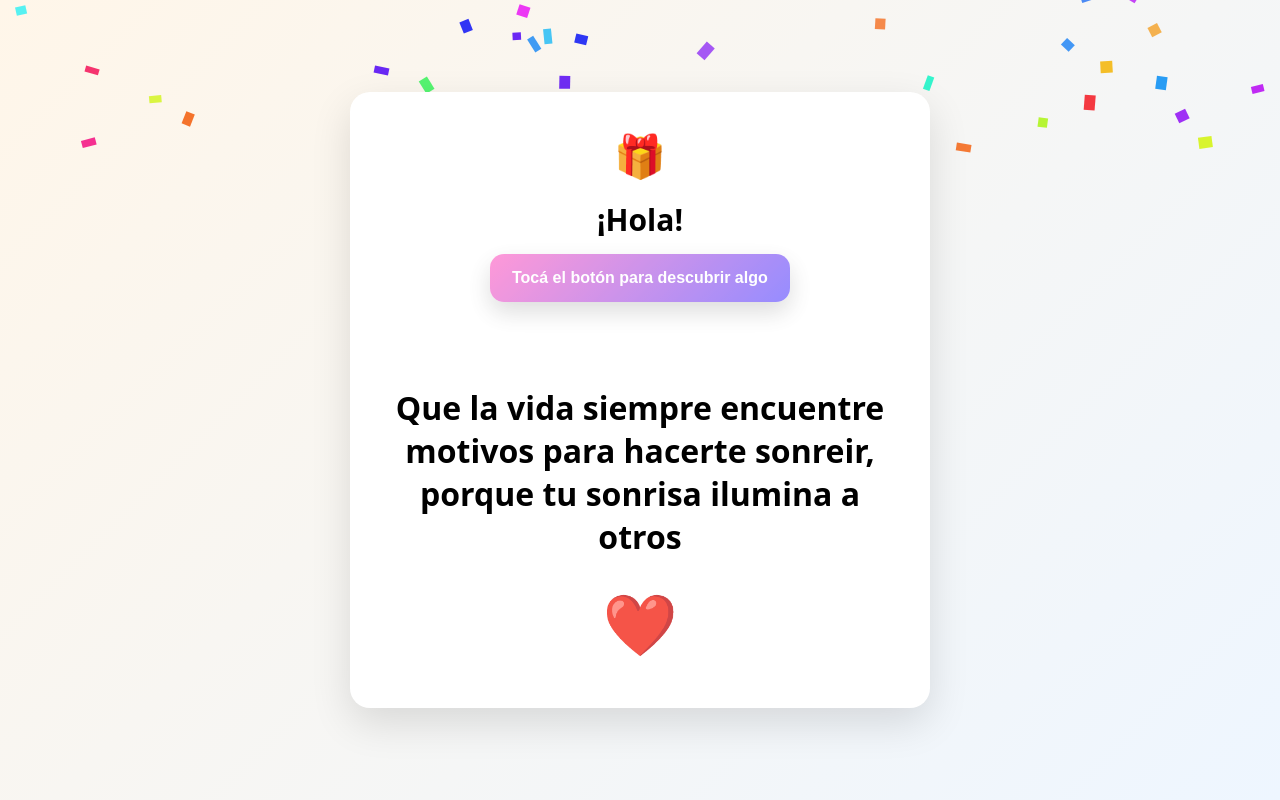
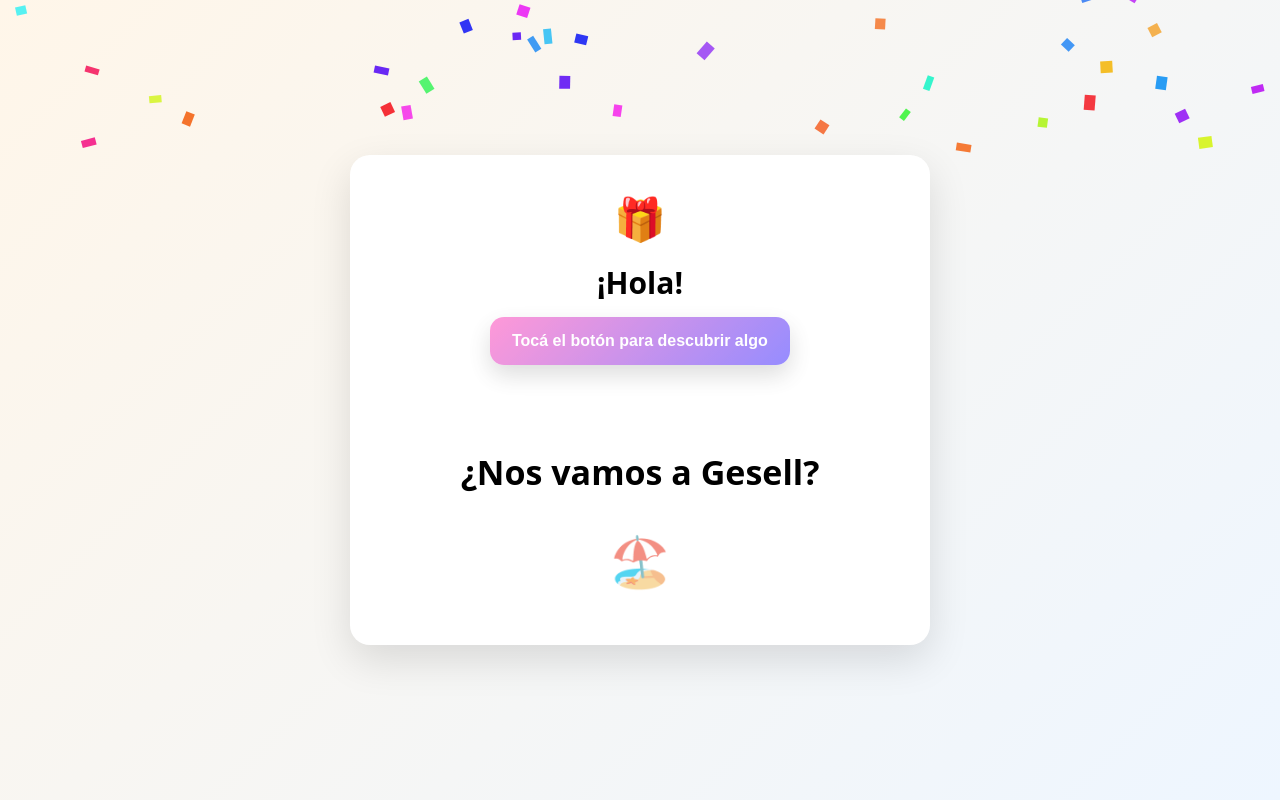
Before and after one commit to uribrama/surprise, a plain HTML site: page index.html in a window 1280 px wide. Both pictures are taken after a click on the button "Tocá el botón para descubrir algo". Drawn offline with Linux system fonts and the light colour scheme.

Commit message:
Update HTML elements and styles for beach theme

```diff
--- a/index.html
+++ b/index.html
@@ -21,7 +21,7 @@
         background: white;
         padding: 40px 30px;
         border-radius: 20px;
-        box-shadow: 0 15px 40px rgba(0, 0, 0, 0.12);
+        box-shadow: 0 15px 40px rgba(0, 0, 0, .12);
         width: min(520px, 90vw);
         position: relative;
         z-index: 2;
@@ -59,7 +59,7 @@
         cursor: pointer;
         color: white;
         background: linear-gradient(135deg, #ff6ec7, #6a5cff);
-        box-shadow: 0 10px 25px rgba(0, 0, 0, 0.2);
+        box-shadow: 0 10px 25px rgba(0, 0, 0, .2);
         transition: transform .18s ease;
       }
 
@@ -110,11 +110,11 @@
       }
 
       .msg {
-        font-size: 32px;
+        font-size: 34px;
         font-weight: 900;
       }
 
-      /* HEART + SUN STAGE */
+      /* ICON STAGE */
       .iconStage {
         position: relative;
         width: 90px;
@@ -122,7 +122,7 @@
         margin: 20px auto 0;
       }
 
-      #heart {
+      #beach {
         position: absolute;
         inset: 0;
         display: flex;
@@ -143,15 +143,16 @@
         transform: scale(.5);
       }
 
-      .showHeart {
-        animation: heartPop .7s ease forwards;
+      /* ANIMATIONS */
+      .showBeach {
+        animation: iconPop .7s ease forwards;
       }
 
       .showSun {
         animation: sunAppear .9s ease forwards;
       }
 
-      @keyframes heartPop {
+      @keyframes iconPop {
         0% {
           opacity: 0;
           transform: scale(.3)
@@ -222,9 +223,9 @@
       <h1>¡Hola!</h1><button id="btn">Tocá el botón para descubrir algo</button>
       <div id="count" class="count"></div>
       <div id="reveal" class="reveal">
-        <div class="msg"> Que la vida siempre encuentre motivos para hacerte sonreir, porque tu sonrisa ilumina a otros </div>
+        <div class="msg"> ¿Nos vamos a Gesell? </div>
         <div class="iconStage">
-          <div id="heart">❤️</div>
+          <div id="beach">🏖️</div>
           <div class="sunContainer">
             <div class="sun">☀️</div>
             <div class="ray" style="transform:rotate(0deg) translateY(-40px)"></div>
@@ -243,7 +244,7 @@
       const btn = document.getElementById("btn");
       const reveal = document.getElementById("reveal");
       const count = document.getElementById("count");
-      const heart = document.getElementById("heart");
+      const beach = document.getElementById("beach");
       const sun = document.querySelector(".sunContainer");
       /* CONFETTI */
       const canvas = document.getElementById("confetti");
@@ -336,8 +337,8 @@
             count.textContent = "";
             reveal.style.display = "block";
             setTimeout(() => {
-              heart.classList.add("showHeart");
-            }, 300);
+              beach.classList.add("showBeach");
+            }, 400);
             setTimeout(() => {
               sun.classList.add("showSun");
             }, 1100);
```
